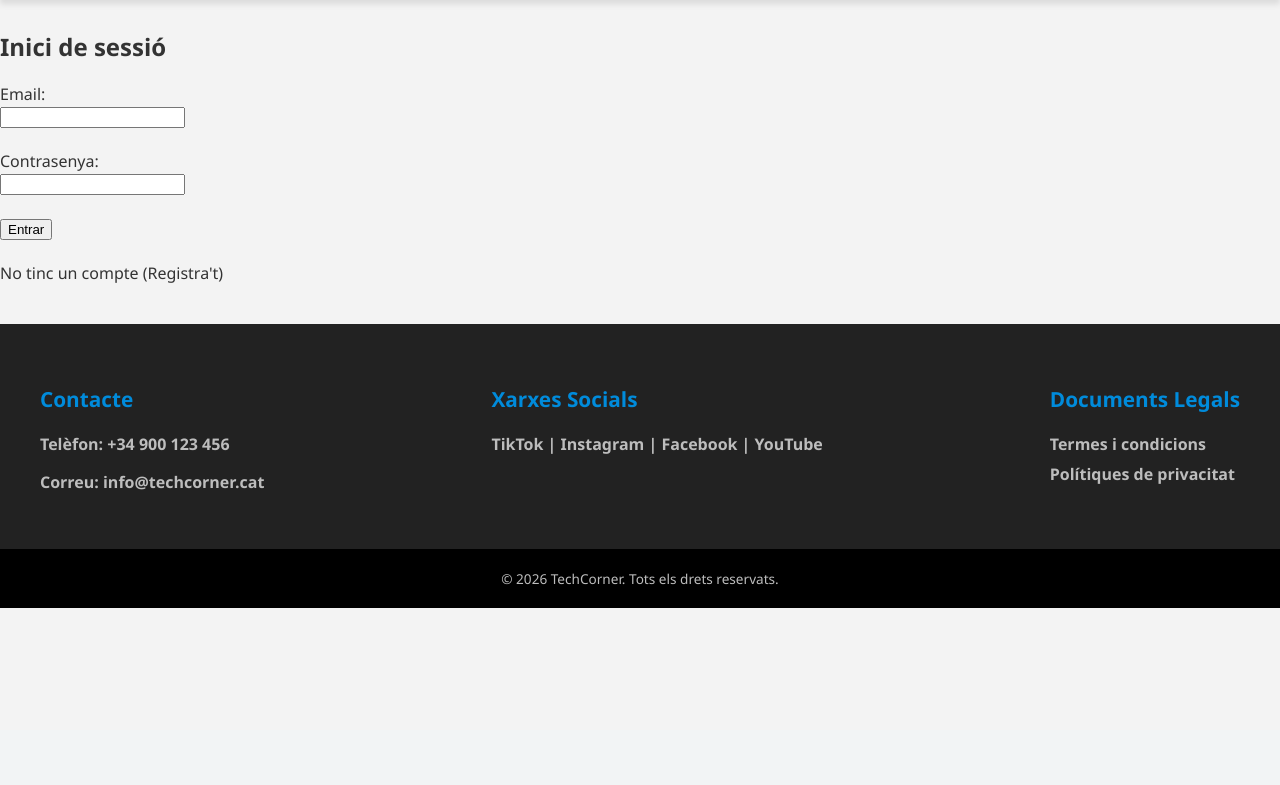
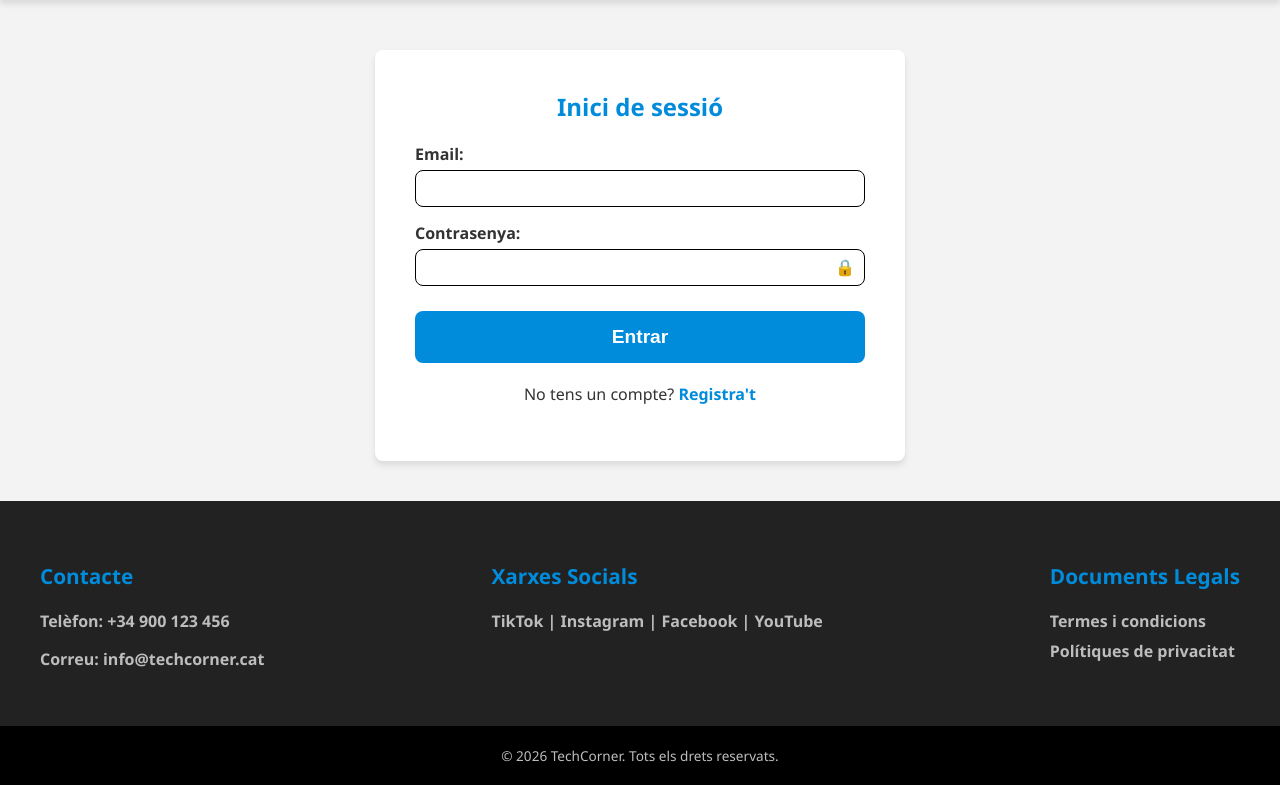
Before and after one commit to alextrigueros/techcorner, a PHP site: template views/login_view.php in a window 1280 px wide. Shown: the part 70-855 px from the top of the page. Before the commit the page ends 678 px from the top, so only its background shows below. Run offline with PHP 8.4, Linux system fonts and the light colour scheme; the template is opened without the code that fills it, so the values that code supplies are empty.

Commit message:
estil login

```diff
--- a/views/login_view.php
+++ b/views/login_view.php
@@ -10,22 +10,40 @@
 
 <body>
     <?php include "views/header_view.php"; ?>
-    <h2>Inici de sessió</h2>
-    <!-- Si hi ha un error, el mostrem -->
-    <?php if (isset($error)) echo "<p style='color:red;'>$error</p>"; ?>
+    <div class="contenidor">
+        <div class="caixa-formulari">
+            <h2>Inici de sessió</h2>
 
-    <form action="index.php?accio=login" method="POST">
-        <label>Email:</label><br>
-        <input type="email" name="email" required><br><br>
+            <!-- Si hi ha un error, el mostrem -->
+            <?php
+            if (isset($error)) {
+                echo "<p class='missatge-error'> $error </p>";
+            }
+            ?>
 
-        <label>Contrasenya:</label><br>
-        <input type="password" name="password" required><br><br>
+            <form action="index.php?accio=login" method="POST" class="formulari-registre">
+                <div class="grup-formulari">
+                    <label for="email">Email:</label>
+                    <input type="email" id="email" name="email" required>
+                </div>
 
-        <button type="submit" name="btn_login">Entrar</button>
-    </form>
-    <br>
-    <a href="index.php?accio=registre">No tinc un compte (Registra't)</a>
+                <div class="grup-formulari">
+                    <label for="password">Contrasenya:</label>
+                    <div class="contenidor-input-password">
+                        <input type="password" id="password" name="password" required>
+                        <button type="button" class="boto-revelar" onclick="togglePassword('password', this)">🔒</button>
+                    </div>
+                </div>
+
+                <button type="submit" name="btn_login" class="boto-primari-gran">Entrar</button>
+            </form>
+
+            <p class="text-peu-formulari">No tens un compte? <a href="index.php?accio=registre">Registra't</a></p>
+        </div>
+    </div>
+
     <?php include "views/footer_view.php"; ?>
+    <script src="assets/js/registre.js"></script>
 
 </body>
 
```
